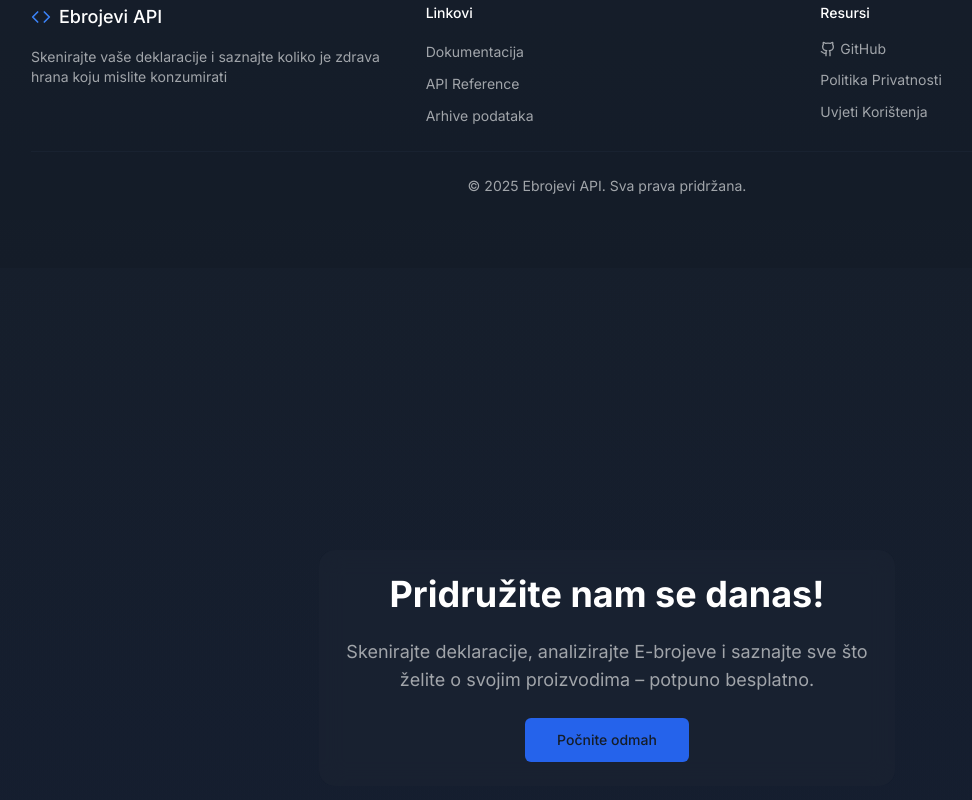
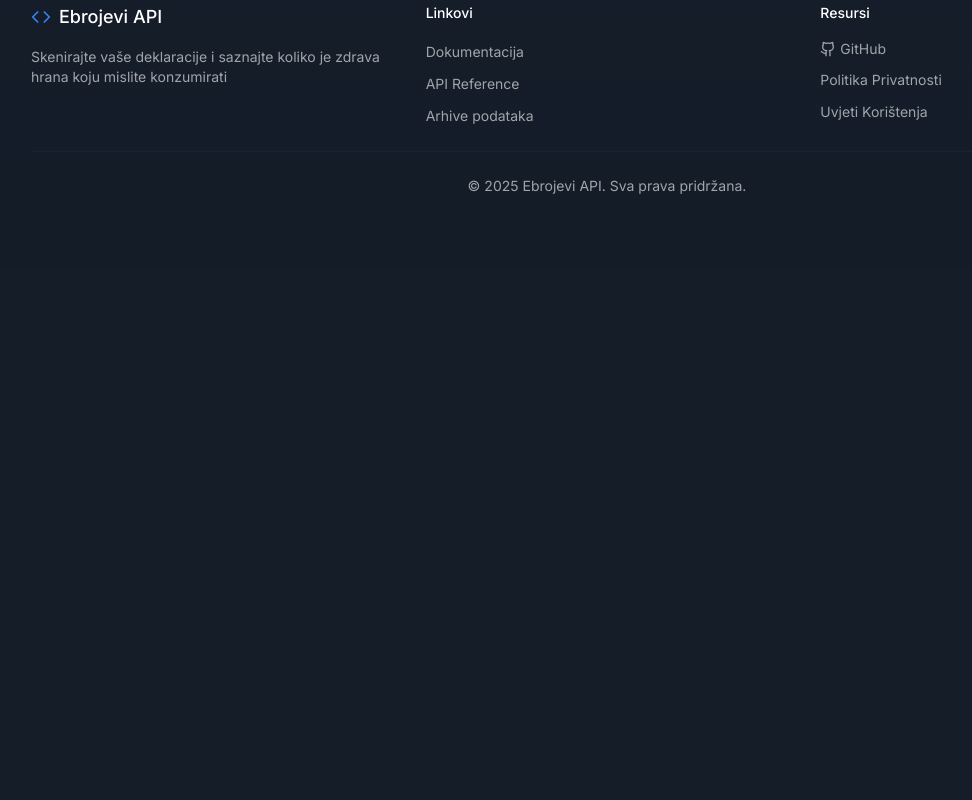
Before and after one commit to MortalWombat-repo/ebrojevi-web, a Next.js app: page / in a window 1280 px wide. Shown: the part 1270-2070 px from the top of the page, without its empty margins (33-1005 px from the left). After the commit the page ends 1538 px from the top, so only its background shows below. Built offline with nearby package versions, Linux system fonts and the light colour scheme.

Commit message:
Update page.tsx

```diff
--- a/app/page.tsx
+++ b/app/page.tsx
@@ -3,7 +3,6 @@
 
 import HeroSection from '@/components/home/HeroSection';
 import FeatureSection from '@/components/home/FeatureSection';
-import CtaSection from '@/components/home/CtaSection';
 import Footer from '@/components/layout/Footer';
 
 export default function Home() {
@@ -20,11 +19,6 @@ export default function Home() {
           <FeatureSection />
           <Footer />
         </section>
-
-        {/* CTA: full viewport */}
-        <section className="min-h-screen snap-start">
-          <CtaSection />
-        </section>
       </main>
     </div>
   );
```
